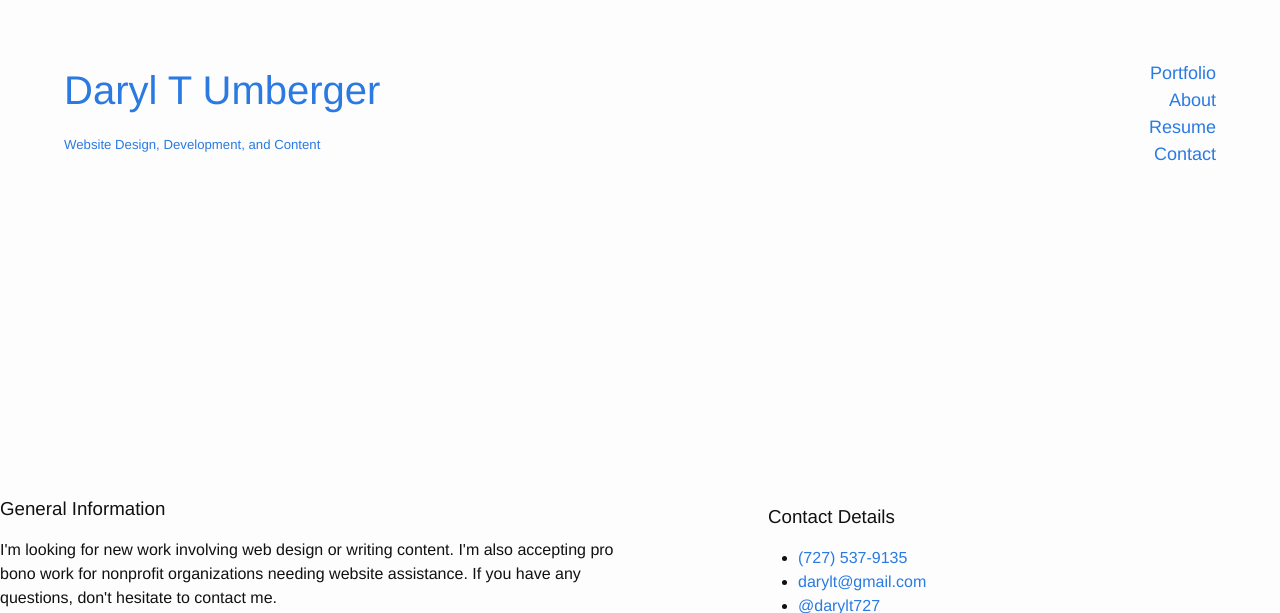
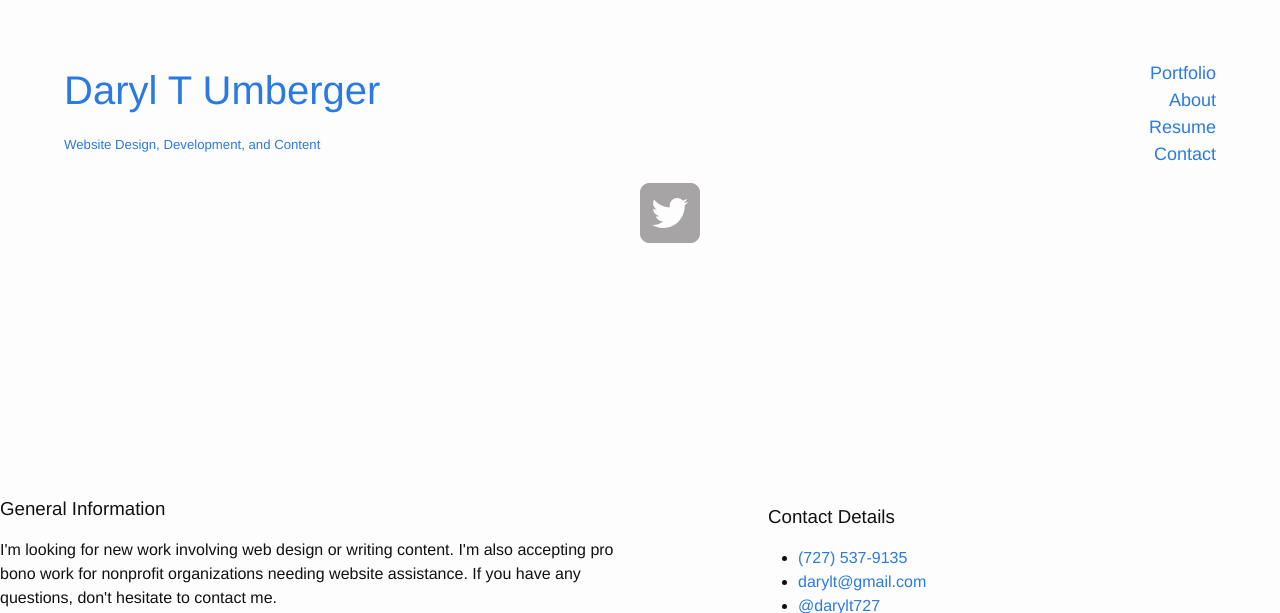
Before and after one commit to dt727/dt727.github.io, a Jekyll site: the page contact.html, which Jekyll copies as it is, in a window 1280 px wide. Shown: the top 613 px of the page. Built offline with Jekyll 4.4.1, drawn with Linux system fonts in a browser that asks for light colours; grey boxes are pictures that could not be loaded.

Commit message:
Update contact.html

```diff
--- a/contact.html
+++ b/contact.html
@@ -9,7 +9,7 @@
     <link rel="stylesheet" href="css/main.css">
     <link rel="stylesheet" href="css/responsive.css">
     <meta name="viewport" content="width=device-width, initial-scale=1.0">
-	<link rel="shortcut icon" href="https://dl.dropboxusercontent.com/u/10996563/favicon.ico" />
+	<link rel="shortcut icon" href="../img/favicon.ico" />
   </head>
   <body>
     <header>
@@ -42,8 +42,8 @@
       </section>
 
        <footer>
-        <a href="http://twitter.com/darylt727" target='_blank'><img src="https://dl.dropboxusercontent.com/u/10996563/twitter-wrap.png" alt="Twitter Logo" class="social-icon"></a>
-        <a href="https://www.linkedin.com/in/darylumberger" target='_blank'><img src="https://dl.dropboxusercontent.com/u/10996563/linkedin.png" alt="LinkedIn Logo" class="social-icon"></a>
+        <a href="http://twitter.com/darylt727" target='_blank'><img src="../img/twitter-wrap.png" alt="Twitter Logo" class="social-icon"></a>
+        <a href="https://www.linkedin.com/in/darylumberger" target='_blank'><img src="../img/linkedin.png" alt="LinkedIn Logo" class="social-icon"></a>
         <p>This site is hosted with GitHub Pages.</p>
         <p>&copy; 2016 Daryl Umberger.</p>
       </footer>
```
